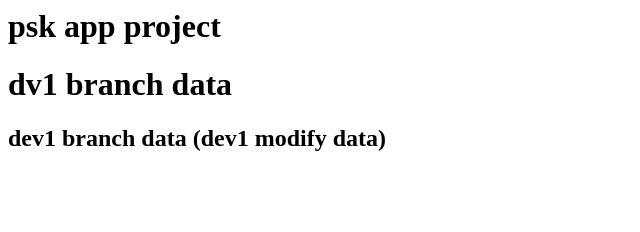
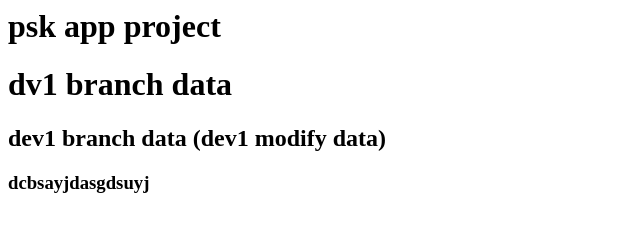
Before and after one commit to anshuyekude/pskapp, a plain HTML site: page pskapp/index.html in a window 1280 px wide. Shown: the whole page, without its empty margins (0-640 px from the left). Drawn offline with Linux system fonts and the light colour scheme.

Commit message:
branch added data

```diff
--- a/pskapp/index.html
+++ b/pskapp/index.html
@@ -1,3 +1,4 @@
 <h1>psk app project</h1>
 <h1>dv1 branch data</h1>
 <h2>dev1 branch data (dev1 modify data)</h2>
+<h3>dcbsayjdasgdsuyj</h3>
```
